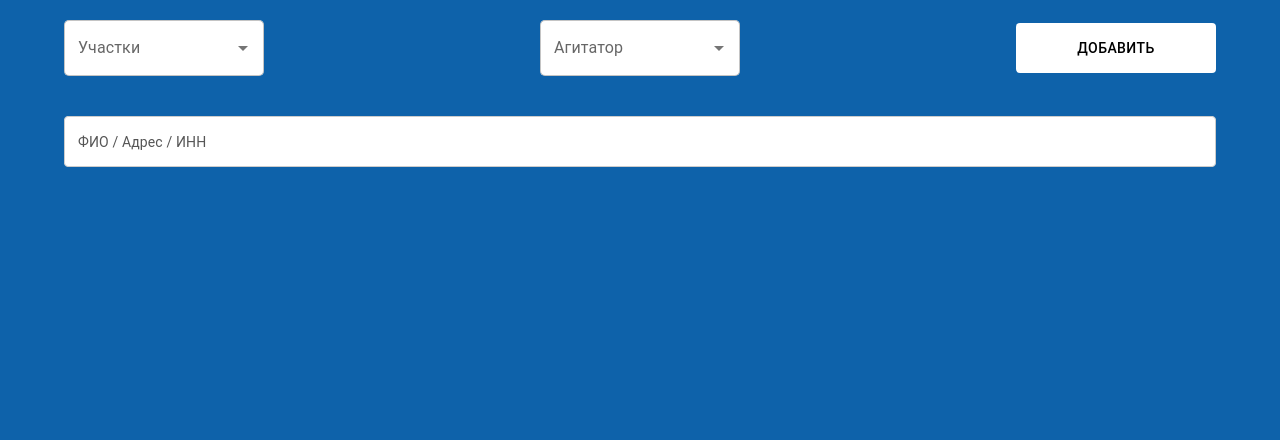
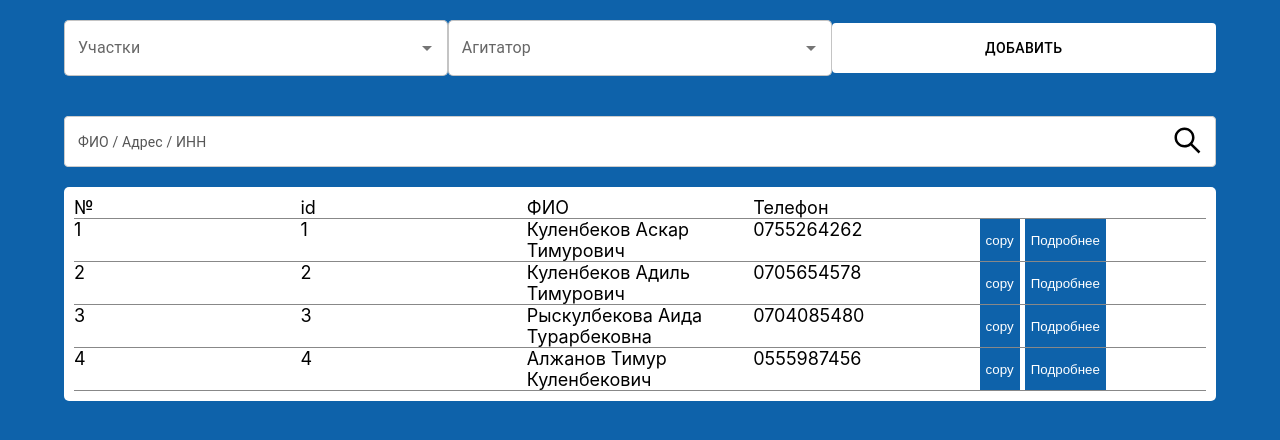
Before and after one commit to Oscarquell/shailoo-mvp, a React (Create React App) app: page / in a window 1280 px wide. Shown: the top 440 px of the page. Built offline with nearby package versions, Linux system fonts and the light colour scheme.

Commit message:
добавил список изберателей

```diff
--- a/src/modules/Search/Search.jsx
+++ b/src/modules/Search/Search.jsx
@@ -4,6 +4,7 @@ import ButtonComponent from "../../components/button/button";
 import {votes} from "../../constants/testVotes";
 import AutoComplete from "../../components/AutoComplete/AutoComplete";
 import InputComponent from "../../components/Input/Input";
+import SearchIcon from "../../assets/icons/searchIcon.svg"
 
 const Search = () => {
     return (
@@ -11,7 +12,7 @@ const Search = () => {
             <div className={style.FiltersParent}>
                 <AutoComplete
                     style={{
-                        width: "200px",
+                        width: "400px",
                         "& .MuiInputBase-root": {
                             backgroundColor: "white", // фон самого поля
                             borderRadius: "5px",
@@ -24,7 +25,7 @@ const Search = () => {
                 />
                 <AutoComplete
                     style={{
-                        width: "200px",
+                        width: "400px",
                         "& .MuiInputBase-root": {
                             backgroundColor: "white", // фон самого поля
                             borderRadius: "5px",
@@ -37,7 +38,7 @@ const Search = () => {
                     text={"Добавить"}
                     style={{
                         color: "black",
-                        width: "200px",
+                        width: "400px",
                         backgroundColor: "white",
                         height: "50px"
                 }}
@@ -63,6 +64,9 @@ const Search = () => {
                         },
                     }}
                 />
+                <button className={style.searchBtn}>
+                    <img src={SearchIcon} alt="search"/>
+                </button>
 
             </div>
         </div>
--- a/src/modules/Search/Search.module.css
+++ b/src/modules/Search/Search.module.css
@@ -9,3 +9,17 @@
     width: 90%;
     padding: 20px 5%;
 }
+
+.searchBtn{
+    position: absolute;
+    margin-left: -55px;
+    height: 51px;
+    background: none;
+    border: none;
+    cursor: pointer;
+
+    && img{
+        width: 40px;
+        height: 40px;
+    }
+}
--- /dev/null
+++ b/src/modules/VotersList/VotersList.jsx
@@ -0,0 +1,36 @@
+import React from 'react';
+import style from "./VotersList.module.css"
+import {Voters} from "../../constants/testConstants";
+
+const VotersList = () => {
+    return (
+        <div
+            className={style.container}
+            style={{width:'90%'}}
+        >
+            <div className={style.table}>
+                <div className={style.voter}>
+                    <div>№</div>
+                    <div>id</div>
+                    <div>ФИО</div>
+                    <div>Телефон</div>
+                    <div></div>
+                </div>
+                {Voters.map((voter, idx) =>
+                    <div key={voter.id} className={style.voter}>
+                        <div>{idx + 1}</div>
+                        <div>{voter.id}</div>
+                        <div>{voter.name}</div>
+                        <div>{voter.phone}</div>
+                        <div className={style.tools}>
+                            <button className={style.copyBtn}>copy</button>
+                            <button className={style.copyBtn}>Подробнее</button>
+                        </div>
+                    </div>
+                )}
+            </div>
+        </div>
+    );
+};
+
+export default VotersList;
--- /dev/null
+++ b/src/modules/VotersList/VotersList.module.css
@@ -0,0 +1,34 @@
+.container{
+    margin: 0 5%;
+    font-size: 18px;
+}
+
+.table{
+
+    border-radius: 5px;
+    background: white;
+
+    padding: 10px;
+}
+
+.voter{
+    border-bottom: 1px solid #888888;
+    display: grid;
+    grid-template-columns:1fr 1fr 1fr 1fr 1fr;
+}
+
+.copyBtn{
+    background: #0E62AA;
+    border: none;
+    color: white;
+    cursor: pointer;
+
+    &&:active{
+        scale: 1.1;
+    }
+}
+
+.tools{
+    display: flex;
+    gap: 5px;
+}
--- a/src/pages/homePage/homePage.jsx
+++ b/src/pages/homePage/homePage.jsx
@@ -1,10 +1,12 @@
 import React from 'react';
 import Search from "../../modules/Search/Search";
+import VotersList from "../../modules/VotersList/VotersList";
 
 const HomePage = () => {
     return (
         <>
             <Search />
+            <VotersList />
         </>
     );
 };
```
Also changed, not shown: src/assets/icons/searchIcon.svg (added).
